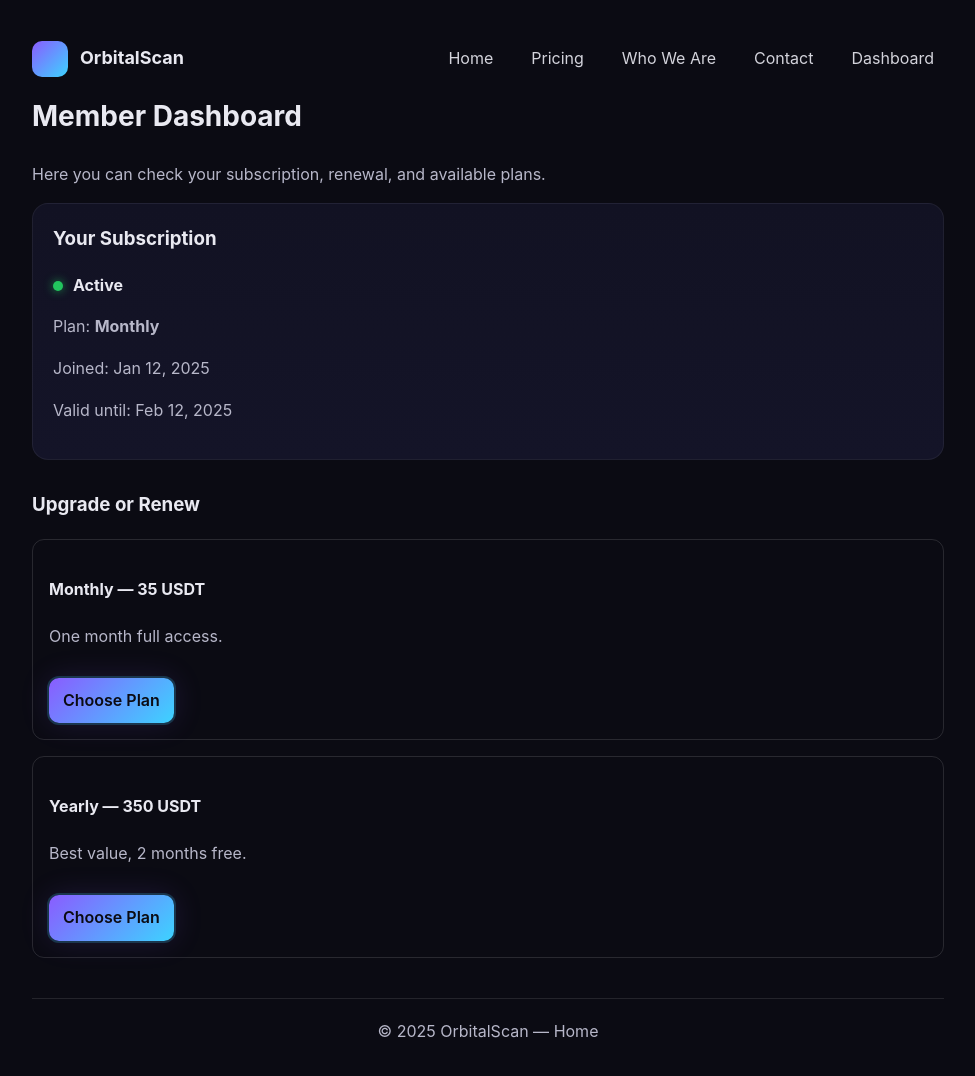
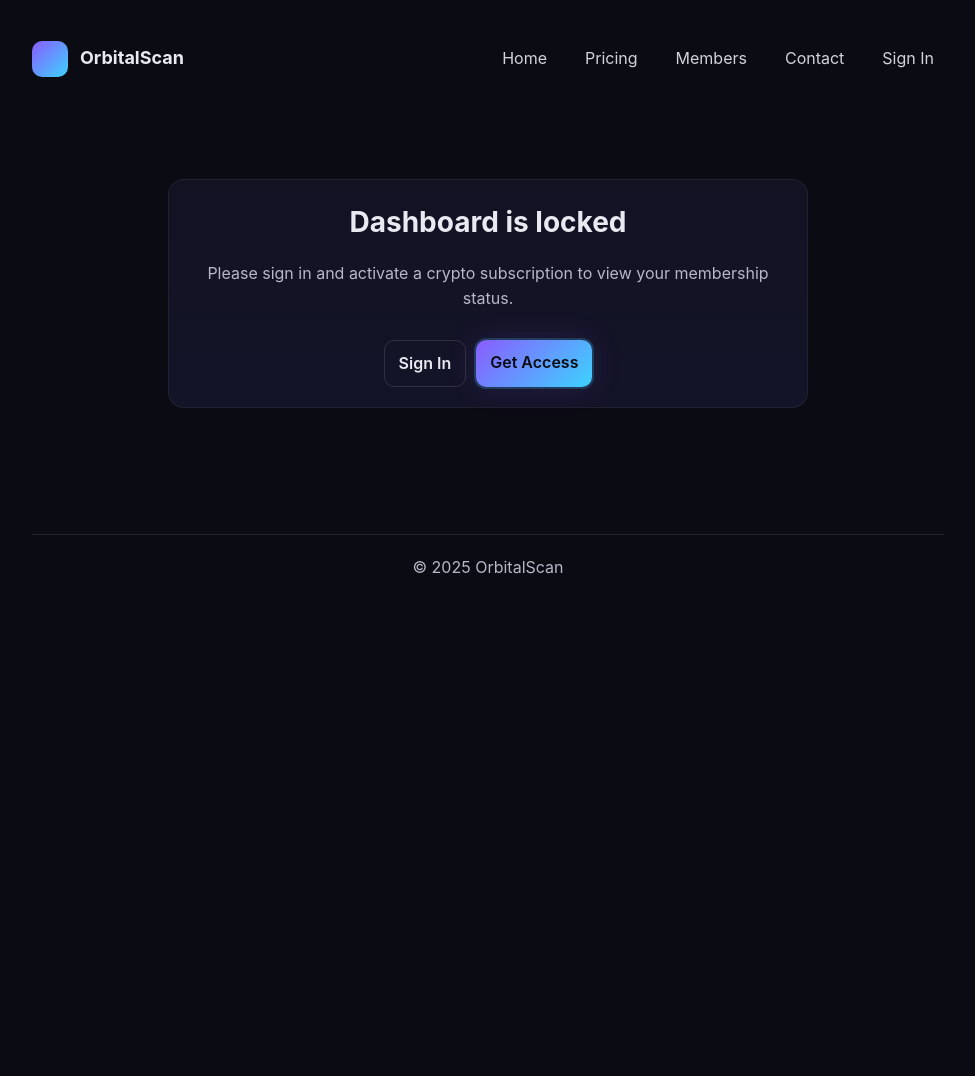
Before and after one commit to SinaDali/orbitalscan-web, a plain HTML site: page dashboard.html in a window 1280 px wide. Shown: the whole page, without its empty margins (152-1127 px from the left). After the commit the page ends 800 px from the top, so only its background shows below. Drawn offline with Linux system fonts and the light colour scheme.

Commit message:
fix: gate dashboard (locked when not a member)

```diff
--- a/dashboard.html
+++ b/dashboard.html
@@ -4,7 +4,7 @@
   <meta charset="UTF-8" />
   <meta name="viewport" content="width=device-width, initial-scale=1.0" />
   <title>Dashboard — OrbitalScan</title>
-  <meta name="description" content="OrbitalScan member dashboard: subscription status, renewal date, and available plans." />
+  <meta name="description" content="Member dashboard: subscription status and renewal. Locked for non-members." />
   <style>
     :root{
       --bg:#0b0b13;
@@ -16,7 +16,6 @@
       --accent:#3dd3ff;
       --ring:0 0 0 2px rgba(61,211,255,0.2),0 0 30px rgba(138,92,255,0.15);
       --good:#22c55e;
-      --bad:#ff4d6d;
     }
     *{box-sizing:border-box}
     body{margin:0;padding:0;background:var(--bg);color:var(--text);font-family:Inter,system-ui,Arial,sans-serif;line-height:1.6}
@@ -26,19 +25,18 @@
     .brand{display:flex;gap:12px;align-items:center}
     .logo{width:36px;height:36px;border-radius:10px;background:linear-gradient(135deg,var(--primary),var(--accent));}
     .brand h1{font-size:18px;margin:0;font-weight:700}
-    .menu{display:flex;gap:18px;align-items:center}
+    .menu{display:flex;gap:18px;align-items:center;flex-wrap:wrap}
     .menu a{opacity:.9;padding:8px 10px;border-radius:10px}
     .menu a:hover{background:rgba(255,255,255,.05)}
     h2{font-size:28px;margin-top:0}
     .lead{color:var(--muted)}
-    .grid-2{display:grid;grid-template-columns:1fr 1fr;gap:20px}
     .card{background:linear-gradient(180deg,var(--card),var(--card2));border:1px solid rgba(255,255,255,.06);border-radius:16px;padding:20px}
+    .grid-2{display:grid;grid-template-columns:1fr 1fr;gap:18px}
+    .btn{display:inline-block;margin-top:12px;padding:10px 14px;border-radius:10px;font-weight:600;cursor:pointer;border:1px solid rgba(255,255,255,.12)}
+    .btn-primary{background:linear-gradient(135deg,var(--primary),var(--accent));color:#0b0b13;border:0;box-shadow:var(--ring)}
     .status{display:flex;align-items:center;gap:10px;margin:12px 0}
     .dot{width:10px;height:10px;border-radius:50%;background:var(--good);box-shadow:0 0 10px rgba(34,197,94,.7)}
-    .plans{margin-top:30px}
-    .plan{border:1px solid rgba(255,255,255,.12);border-radius:12px;padding:16px;margin-bottom:16px}
-    .btn{display:inline-block;margin-top:12px;padding:10px 14px;border-radius:10px;font-weight:600;cursor:pointer}
-    .btn-primary{background:linear-gradient(135deg,var(--primary),var(--accent));color:#0b0b13;box-shadow:var(--ring)}
+    .center{display:flex;align-items:center;justify-content:center;min-height:50vh;text-align:center}
     footer{margin-top:40px;padding:20px 0;color:var(--muted);border-top:1px solid rgba(255,255,255,.1);text-align:center}
     @media(max-width:720px){.grid-2{grid-template-columns:1fr}}
   </style>
@@ -53,19 +51,33 @@
       <div class="menu">
         <a href="index.html">Home</a>
         <a href="pricing.html">Pricing</a>
-        <a href="about.html">Who We Are</a>
+        <a href="signals.html">Members</a>
         <a href="contact.html">Contact</a>
-        <a href="dashboard.html">Dashboard</a>
+        <a href="login.html">Sign In</a>
       </div>
     </nav>
 
+    <!-- LOCKED STATE -->
+    <div id="locked" class="center">
+      <div class="card" style="max-width:640px">
+        <h2 style="margin:0 0 8px">Dashboard is locked</h2>
+        <p class="lead">Please sign in and activate a crypto subscription to view your membership status.</p>
+        <div style="display:flex;gap:10px;justify-content:center;flex-wrap:wrap;margin-top:12px">
+          <a class="btn" href="login.html">Sign In</a>
+          <a class="btn btn-primary" href="pricing.html">Get Access</a>
+        </div>
+      </div>
+    </div>
+
+    <!-- UNLOCKED STATE -->
+    <div id="content" style="display:none">
       <header>
         <h2>Member Dashboard</h2>
-      <p class="lead">Here you can check your subscription, renewal, and available plans.</p>
+        <p class="lead">Your subscription details</p>
       </header>
 
       <section class="card">
-      <h3 style="margin-top:0">Your Subscription</h3>
+        <h3 style="margin-top:0">Subscription</h3>
         <div class="status">
           <span class="dot"></span>
           <strong>Active</strong>
@@ -75,27 +87,31 @@
         <p class="lead">Valid until: Feb 12, 2025</p>
       </section>
 
-    <section class="plans">
-      <h3>Upgrade or Renew</h3>
-      <div class="plan">
-        <h4>Monthly — 35 USDT</h4>
-        <p class="lead">One month full access.</p>
-        <a class="btn btn-primary" href="pricing.html">Choose Plan</a>
+      <section class="grid-2" style="margin-top:18px">
+        <div class="card">
+          <h3 style="margin-top:0">Manage</h3>
+          <p class="lead">Upgrade, renew, or cancel anytime.</p>
+          <a class="btn btn-primary" href="pricing.html">Manage Plan</a>
         </div>
-      <div class="plan">
-        <h4>Yearly — 350 USDT</h4>
-        <p class="lead">Best value, 2 months free.</p>
-        <a class="btn btn-primary" href="pricing.html">Choose Plan</a>
+        <div class="card">
+          <h3 style="margin-top:0">Members Portal</h3>
+          <p class="lead">Go to Signals & Airdrops portal.</p>
+          <a class="btn" href="signals.html">Open Portal</a>
         </div>
       </section>
+    </div>
 
     <footer>
-      © <span id="y"></span> OrbitalScan — <a href="index.html">Home</a>
+      © <span id="y"></span> OrbitalScan
     </footer>
   </div>
 
   <script>
     document.getElementById('y').textContent = new Date().getFullYear();
+    // Gate: show content only if 'os_member' is active (temporary until backend)
+    const isActive = localStorage.getItem('os_member') === 'active';
+    document.getElementById('locked').style.display = isActive ? 'none' : 'flex';
+    document.getElementById('content').style.display = isActive ? 'block' : 'none';
   </script>
 </body>
 </html>
```
Lines whose indentation alone changed are shown as unchanged.
